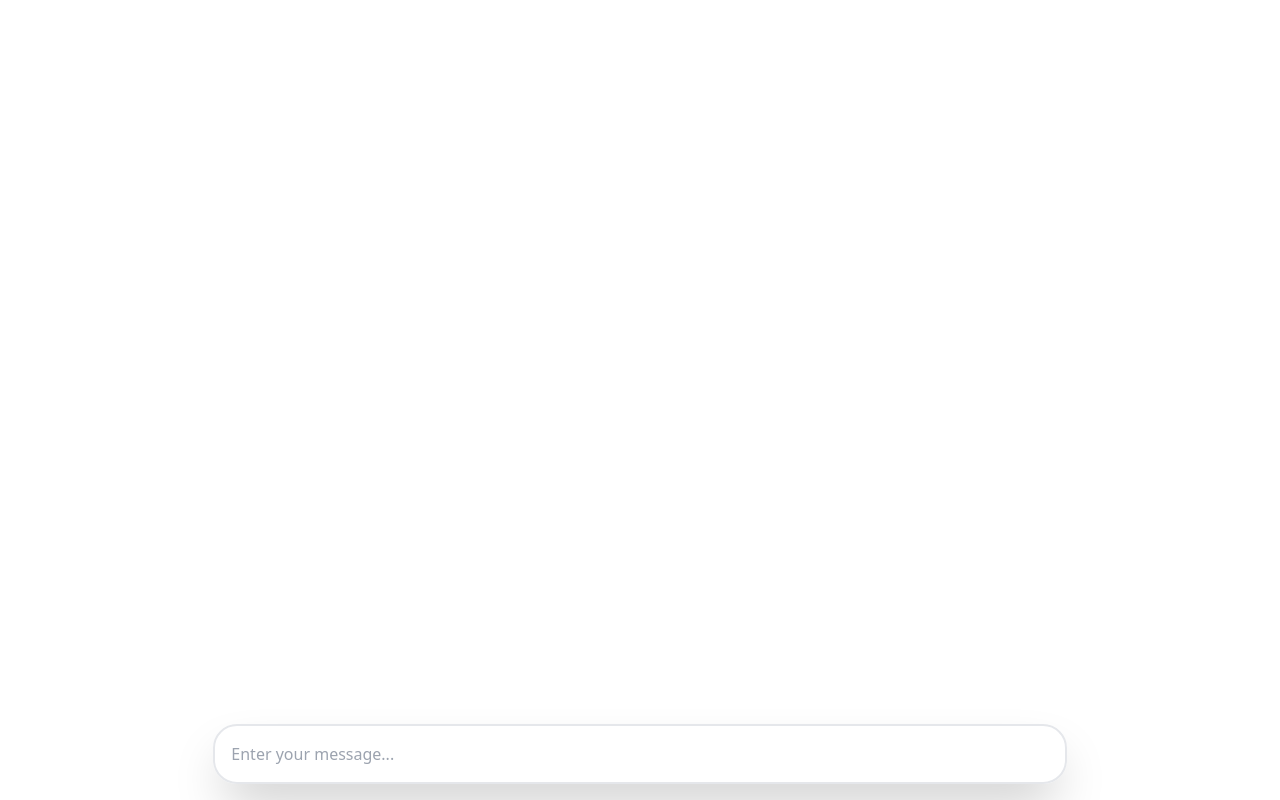
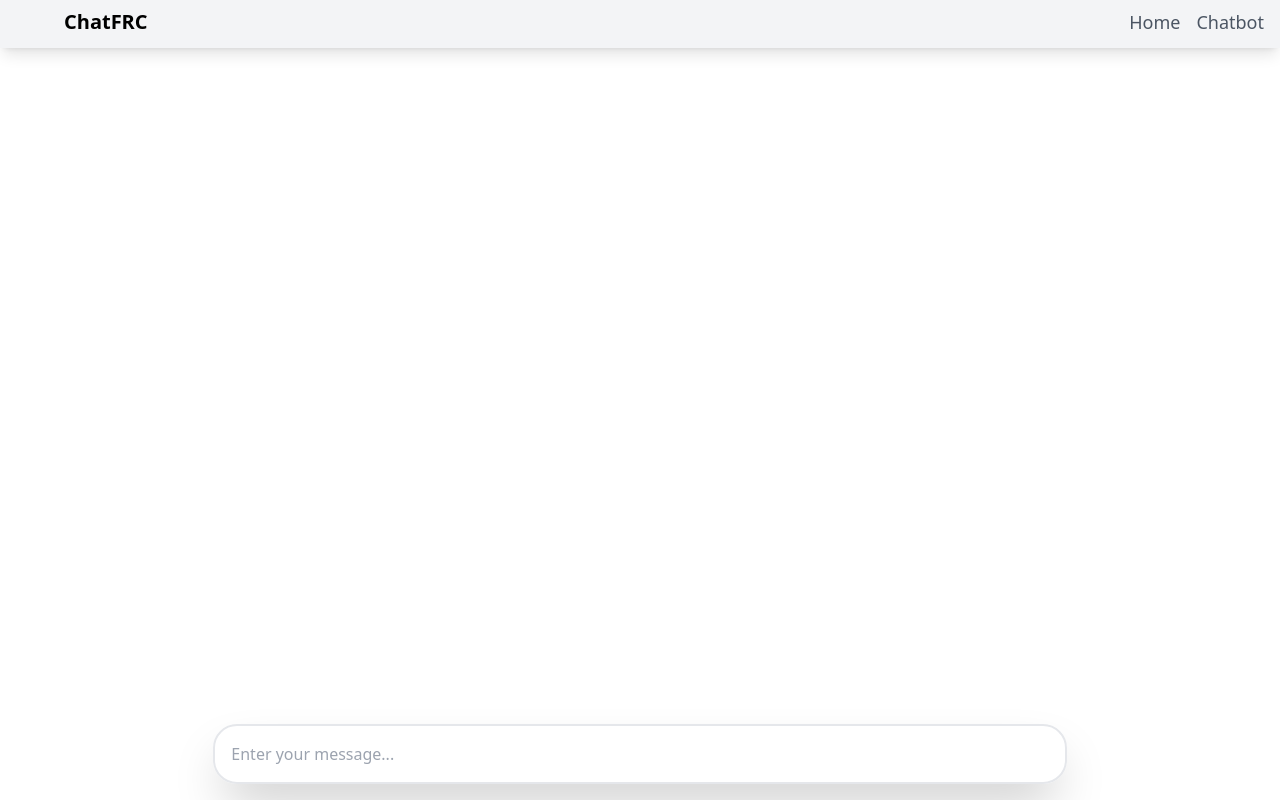
Before and after one commit to frc971/chatfrc, a SvelteKit app: page / in a window 1280 px wide. Built offline with nearby package versions, Linux system fonts and the light colour scheme; some icons are missing.

Commit message:
Add navbar to +layout.svelte
This also changes how we handle our flexbox in +page.svelte by switching
from a col-reverse to a col. This just makes the code easier to
understand.

Signed-off-by: Maxwell Henderson <mxwhenderson@gmail.com>

```diff
--- a/src/routes/+layout.svelte
+++ b/src/routes/+layout.svelte
@@ -2,4 +2,21 @@
 	import '../app.css';
 </script>
 
+<nav
+	class="absolute top-0 p-2 w-full shadow-lg bg-gray-100 flex flex-1 flex-row space-x-4 justify-between pr-4 pl-4"
+>
+	<div class="inline-flex space-x-4">
+		<enhanced:img alt="FRC971 Spartan Robotics Logo" src="/static/logo.png" class="w-8 h-8" />
+		<h1 class="font-bold text-xl">ChatFRC</h1>
+	</div>
+	<ul class="inline-flex space-x-4">
+		<li class="text-gray-600 text-lg hover:text-blue-600">
+			<a href="https://www.frc971.org/">Home</a>
+		</li>
+		<li class="text-gray-600 text-lg hover:text-blue-600">
+			<a href="/">Chatbot</a>
+		</li>
+	</ul>
+</nav>
+
 <slot />
--- a/src/routes/+page.svelte
+++ b/src/routes/+page.svelte
@@ -84,9 +84,13 @@
 	};
 </script>
 
-<div
-	class="flex flex-col-reverse flex-1 justify-between items-center w-full h-full overflow-x-clip"
->
+<div class="flex flex-col flex-1 justify-between items-center w-full h-full overflow-x-clip">
+	<div class="mt-10 w-full overflow-y-auto">
+		{#each history as { type, content }}
+			<Message {type} {content} />
+		{/each}
+	</div>
+
 	<form
 		class="shadow-2xl border-2 focus:border-gray-950 rounded-3xl flex flex-row md:w-2/3 sm:w-full space-x-2 m-4 p-2"
 	>
@@ -110,12 +114,6 @@
 			<Icon src={Trash} class="w-6 h-6 text-gray-500 hover:text-gray-950" />
 		</button>
 	</form>
-
-	<div class="w-full overflow-y-auto">
-		{#each history as { type, content }}
-			<Message {type} {content} />
-		{/each}
-	</div>
 </div>
 
 <style lang="postcss">
```
